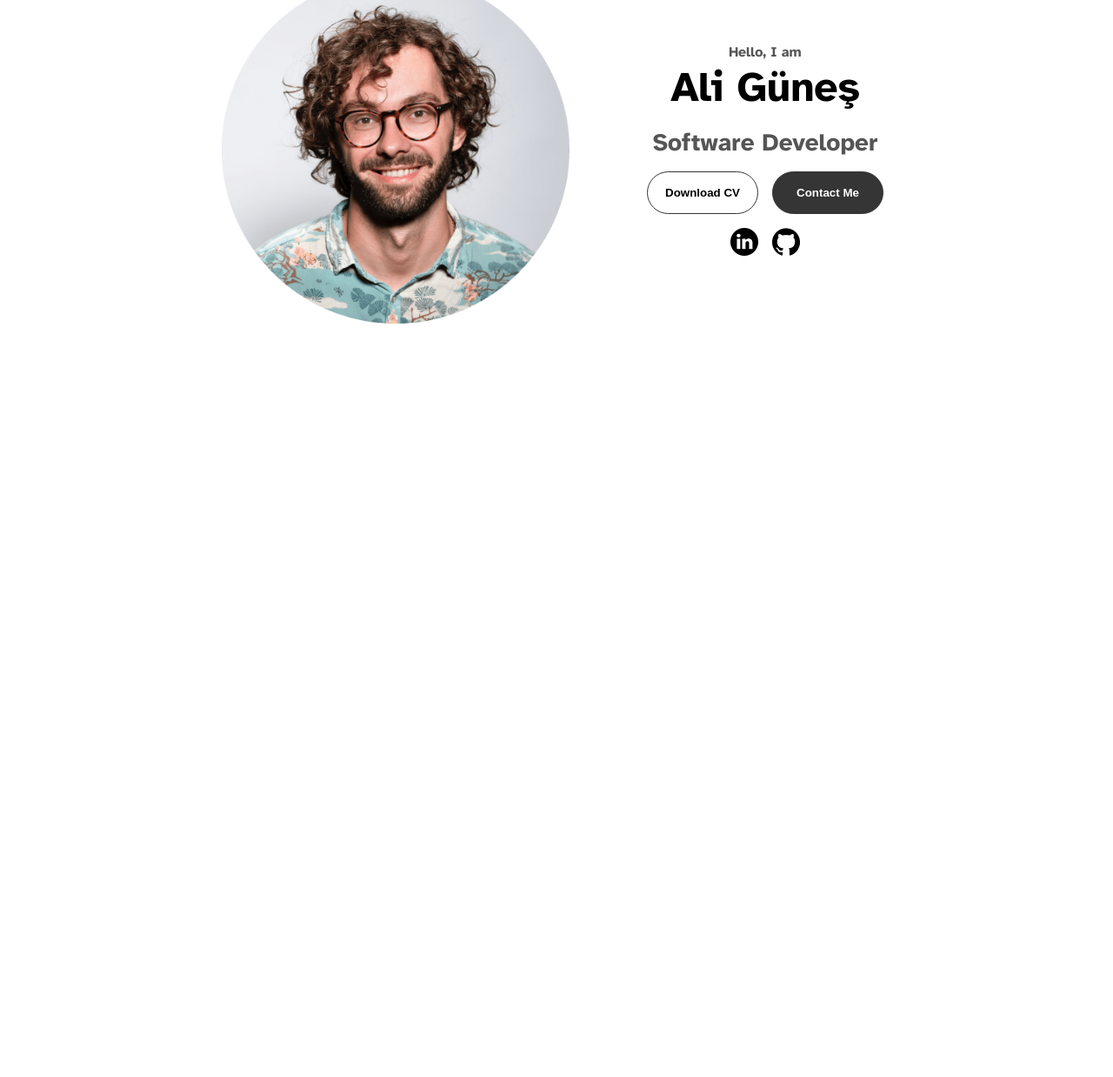
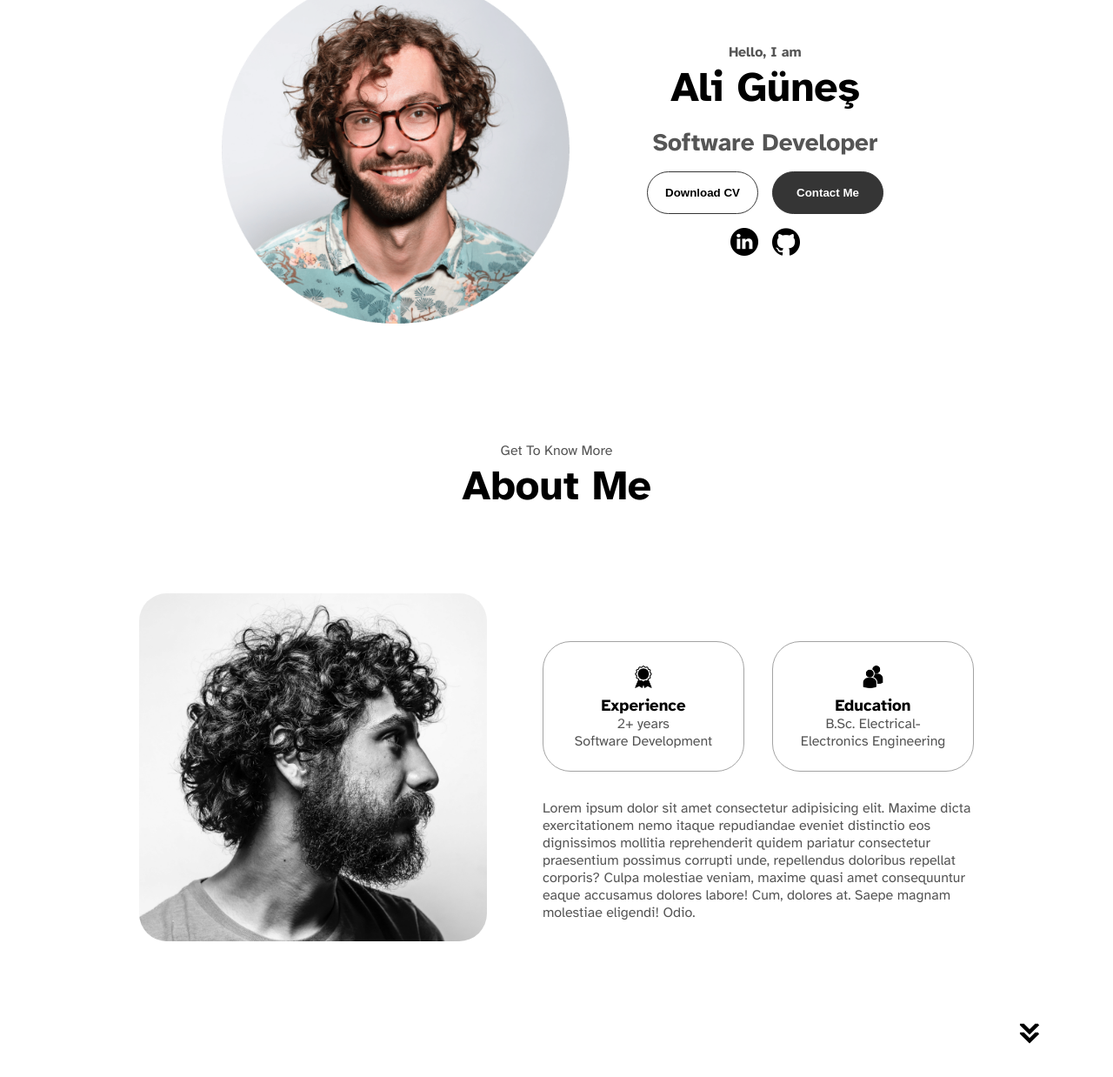
Before and after one commit to ali-gunes/aligunes.dev, a plain HTML site: page index.html in a window 1280 px wide. Shown: the part 300-1538 px from the top of the page at 87% size. Before the commit the page ends 800 px from the top, so only its background shows below. Drawn offline with Linux system fonts and the light colour scheme.

Commit message:
Complete about section

```diff
--- a/index.html
+++ b/index.html
@@ -56,6 +56,39 @@
         </div>
     </section>
 
+    <section id="about">
+        <p class="section__text__p1">Get To Know More</p>
+        <h1 class="title">About Me</h1>
+        <div class="section-container">
+            <div class="section__pic-container">
+                <img src="./assets/about-pic.png" alt="About Ali Güneş" class="about-pic"/>
+            </div>
+            <div class="about-details-container">
+                <div class="about-containers">
+                    <div class="details-container">
+                        <img src="./assets/experience.png" alt="Experience Icon" class="icon"/>
+                        <h3>Experience</h3>
+                        <p>2+ years <br />Software Development</p>
+                    </div>
+                    <div class="details-container">
+                        <img src="./assets/education.png" alt="Education Icon" class="icon"/>
+                        <h3>Education</h3>
+                        <p>B.Sc. Electrical-Electronics Engineering <br /></p>
+                    </div>
+                </div>
+                <div class="text-container">
+                    <p>Lorem ipsum dolor sit amet consectetur adipisicing elit. Maxime dicta exercitationem nemo itaque repudiandae eveniet distinctio eos dignissimos mollitia reprehenderit quidem pariatur consectetur praesentium possimus corrupti unde, repellendus doloribus repellat corporis? Culpa molestiae veniam, maxime quasi amet consequuntur eaque accusamus dolores labore! Cum, dolores at. Saepe magnam molestiae eligendi! Odio.</p>
+                </div>
+            </div>
+        </div>
+        <img
+        src="./assets/arrow.png"
+        alt="Next Section Arrow Icon"
+        class="icon arrow"
+        onclick="location.href='./#experience'"
+        />
+    </section>
+
     <script src="script.js"></script>
 </body>
 </html>
--- a/style.css
+++ b/style.css
@@ -251,3 +251,55 @@ section {
 .btn-container {
     gap: 1rem;
 }
+
+/* ABOUT SECTION */
+
+#about {
+    position: relative;
+}
+
+.about-containers {
+    gap: 2rem;
+    margin-bottom: 2rem;
+    margin-top: 2rem;
+}
+
+.about-details-container {
+    justify-content: center;
+    flex-direction: column;
+}
+
+.about-containers, .about-details-container {
+    display: flex;
+}
+
+.about-pic {
+    border-radius: 2rem;
+}
+
+.arrow {
+    position: absolute;
+    right: -5rem;
+    bottom: 2.5rem;
+}
+
+.details-container {
+    padding: 1.5rem;
+    flex: 1;
+    background: white;
+    border-radius: 2rem;
+    border: rgb(53, 53, 53) 0.1rem solid;
+    border-color: rgb(163, 163, 163);
+    text-align: center;
+}
+
+.section-container {
+    gap: 4rem;
+    height: 80%;
+}
+
+.section__pic-container {
+    height: 400px;
+    width: 400px;
+    margin: auto 0;
+}
```
